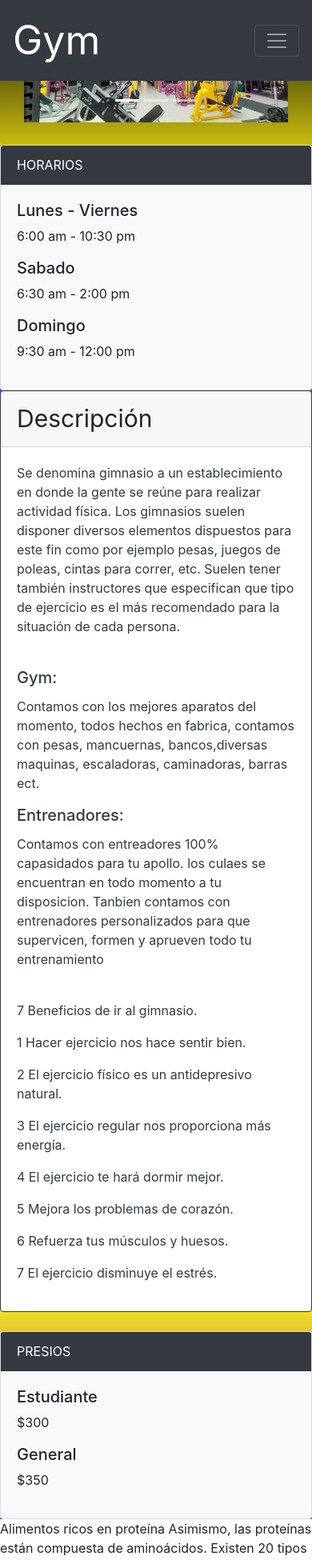
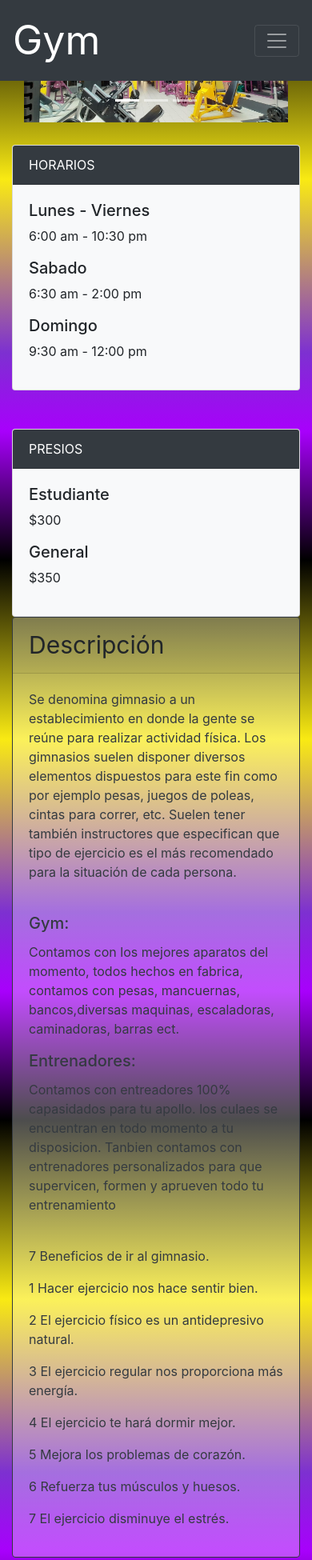
Before and after one commit to Alexis260698/proyecto_web1, a PHP site: page /Gym.php in a window 390 px wide. Shown: the top 1950 px of the page at 80% size. Run offline with PHP 8.4, Linux system fonts and the light colour scheme.

Commit message:
formato-que se usara en la pagina

```diff
--- a/Juniors/Gym.php
+++ b/Juniors/Gym.php
@@ -5,9 +5,9 @@
     <meta charset="utf-8">
     <meta name="viewport" content="width=device-width, user-scalable=no, initial-scale=1.0, maximum-scale=1.0, minimum-scale=1.0">
     <title>Junniors Gym</title>
+
+    <link rel="stylesheet" href="css/bootstrap.min.css">
     <link rel="stylesheet" href="css/Gym.css">
-    <link rel="stylesheet" href="css/bootstrap.min.css">
-
 
 
   </head>
@@ -47,7 +47,7 @@
     </nav> <!--fin del menu-->
 
 <!--Inicio del slide-->
-    <div class="container">
+    <div class="container-fluid">
       <div class="col-md-12">
         <div id="carouselExampleIndicators" class="carousel slide" data-ride="carousel">
       <ol class="carousel-indicators">
@@ -58,22 +58,22 @@
       <div class="carousel-inner">
         <div class="carousel-item active">
           <img src="img/areaPierna.jpg" class="d-block w-100" alt="...">
-          <div class="carousel-caption d-none d-md-block" >
-            <h5>¡¡ Vive la Experiencia !!</h5>
+          <div class="carousel-caption d-none d-md-block color-fondo" >
+            <h5 style="font-size: 50px">¡¡ Vive la Experiencia !!</h5>
               <p>Se Parte de Junniors GYM.</p>
           </div>
         </div>
         <div class="carousel-item">
           <img src="img/jaula.jpg" class="d-block w-100" alt="...">
-          <div class="carousel-caption d-none d-md-block">
-            <h5>¡¡ Vive la Experiencia !!</h5>
+          <div class="carousel-caption d-none d-md-block color-fondo">
+            <h5> 1 ¡¡ Vive la Experiencia !!</h5>
               <p>La mejores instalaciones.</p>
-          </div>
+            </div>
         </div>
         <div class="carousel-item">
           <img src="img/areaPecho.jpg" class="d-block w-100" alt="...">
-          <div class="carousel-caption d-none d-md-block">
-            <h5>¡¡ Vive la Experiencia !!</h5>
+          <div class="carousel-caption d-none d-md-block color-fondo">
+            <p class="texto-negritas" style="font-weight:900">¡¡ Vive la Experiencia !!</p>
               <p>Los mejores aparatos</p>
           </div>
         </div>
@@ -91,7 +91,7 @@
 
     </div> <!--Fin del slide-->
 
-      <div class="container-Horario">
+      <div class="container-Horario container-fluid">
         <div class="row">
                 <div class="col-sm-2 mt-2">
                     <div class="card	bg-light">
@@ -110,12 +110,27 @@
                       </div>
                     </div>
 
+
+                    <div class="card	bg-light mt-5">
+                      <div class="card-header	bg-dark text-white text-uppercase">
+                        Presios
+
+                      </div>
+
+                      <div class="card-body">
+                          <h5>Estudiante</h5>
+                          <p>$300</p>
+                          <h5>General</h5>
+                          <p>$350</p>
+                      </div>
+                    </div>
+
                 </div> <!--Fin del formulario Horario-->
 
-                <div class="col-sm-8 mt-8 ">
-                  <div class="card border-dark mb-3" style="max-width: 60rem;">
+                <div class="col-sm-10">
+                  <div class="card border-dark mb-3 fondo-transparente" >
                       <div class="card-header" id ="info">Descripción</div>
-                        <div class="card-body text-dark">
+                        <div class="card-body text-dark" >
                           <p class="card-text">
                             Se denomina gimnasio a un establecimiento en donde la gente se reúne para realizar actividad física.
                             Los gimnasios suelen disponer diversos elementos dispuestos para este fin como por ejemplo pesas, juegos
@@ -165,24 +180,6 @@
                   </div>
 
                 </div> <!--Fin del footer text-->
-
-                <div class="col-sm-2 mt-2">
-                    <div class="card	bg-light">
-                      <div class="card-header	bg-dark text-white text-uppercase">
-                        Presios
-
-                      </div>
-
-                      <div class="card-body">
-                          <h5>Estudiante</h5>
-                          <p>$300</p>
-                          <h5>General</h5>
-                          <p>$350</p>
-                      </div>
-                    </div>
-
-                </div> <!--Fin del formulario Horario-->
-
 
 
         </div>
--- a/Juniors/css/Gym.css
+++ b/Juniors/css/Gym.css
@@ -48,6 +48,10 @@ footer{
 .container-body{
     display: flex;
     justify-content: space-between;
+}
+
+.texto-negritas{
+	font-weight: 900;
 }
 
 .colum1{
@@ -170,3 +174,11 @@ background: -webkit-linear-gradient(top, rgba(0,0,0,1) 0%,rgba(249,234,19,1) 32%
 background: linear-gradient(to bottom, rgba(0,0,0,1) 0%,rgba(249,234,19,1) 32%,rgba(125,48,209,1) 63%,rgba(168,0,252,1) 77%,rgba(0,0,0,1) 100%); /* W3C, IE10+, FF16+, Chrome26+, Opera12+, Safari7+ */
 filter: progid:DXImageTransform.Microsoft.gradient( startColorstr='#000000', endColorstr='#000000',GradientType=0 ); /* IE6-9 */
 }
+
+.color-fondo{
+background-color: rgba(0, 0, 0, 0.5);
+}
+
+.fondo-transparente{
+	background-color: rgba(255, 255,255, 0.3);
+}
```
